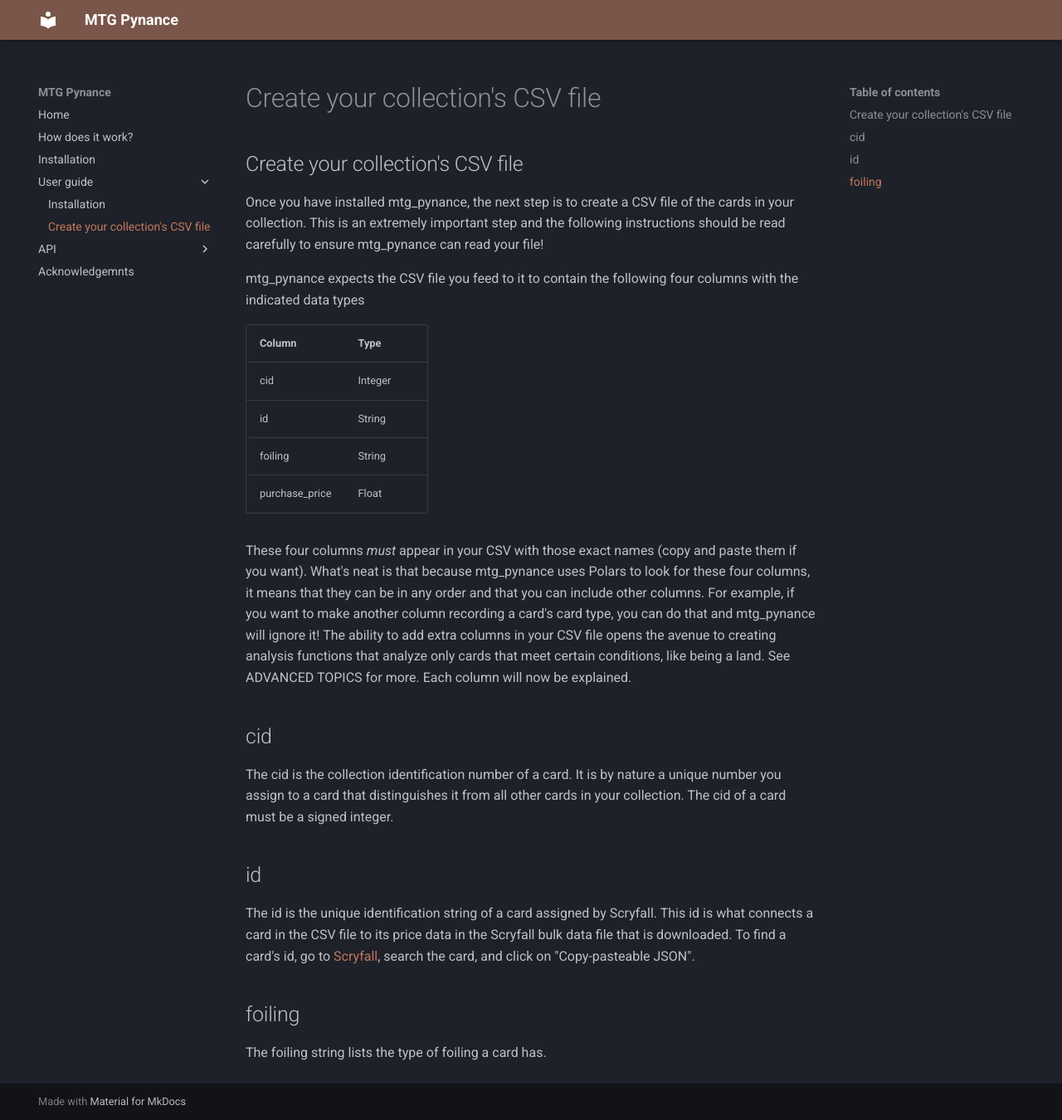
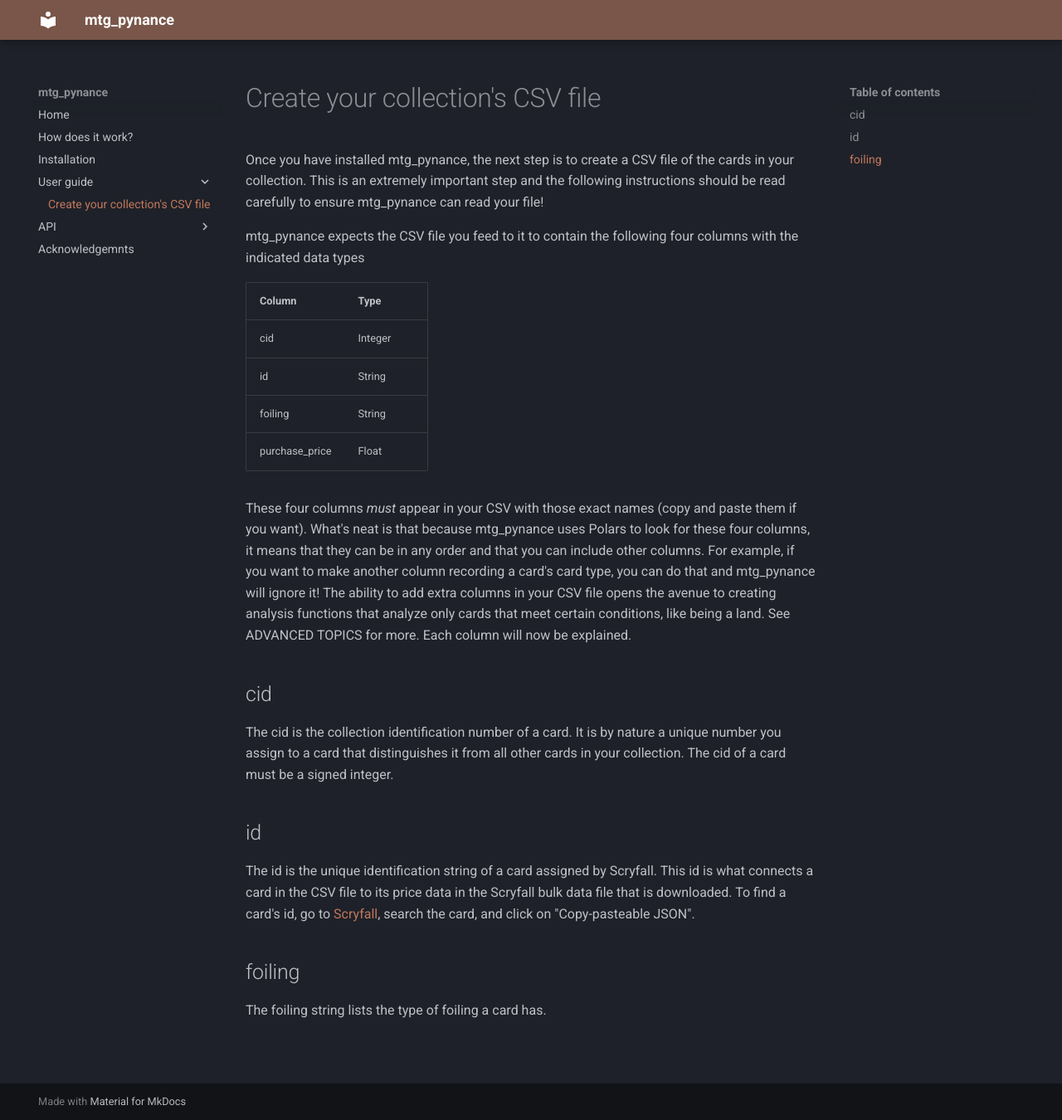
Before and after one commit to sigmanotation/mtg_pynance, an MkDocs documentation site: the page built from docs/user_guide/csv_file_creation.md, in a window 1280 px wide and 1350 px high. Shown: the whole window at 83% size. Built offline with MkDocs 1.6.1 and Material for MkDocs 9.7.7, drawn with Linux system fonts in a browser that asks for light colours; part of the change alters nothing that is shown.

Commit message:
Documentation stuff.

```diff
--- a/docs/user_guide/csv_file_creation.md
+++ b/docs/user_guide/csv_file_creation.md
@@ -1,5 +1,3 @@
-## Create your collection's CSV file
-
 Once you have installed mtg_pynance, the next step is to create a CSV file of the cards in your collection. This is an extremely important step and the following instructions should be read carefully to ensure mtg_pynance can read your file!
 
 mtg_pynance expects the CSV file you feed to it to contain the following four columns with the indicated data types
--- a/mkdocs.yml
+++ b/mkdocs.yml
@@ -1,4 +1,4 @@
-site_name: MTG Pynance
+site_name: mtg_pynance
 theme:
   name: material
   palette:
@@ -10,14 +10,13 @@ nav:
   - How does it work?: explanation.md
   - Installation: installation.md
   - User guide:
-    - Installation: user_guide/installation.md
     - Create your collection's CSV file: user_guide/csv_file_creation.md
   - API:
-    - analysis.md
-    - collection.md
-    - config.md
-    - database.md
-    - retrieval.md
+    - Analysis: api/analysis.md
+    - Collection: api/collection.md
+    - Config: api/config.md
+    - Database: api/database.md
+    - Retrieval: api/retrieval.md
   - Acknowledgemnts: acknowledgements.md
 
 plugins:
```
